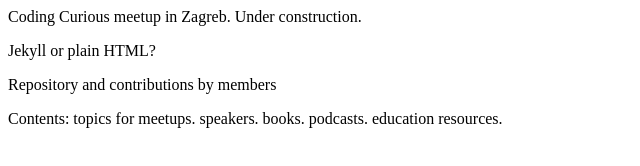
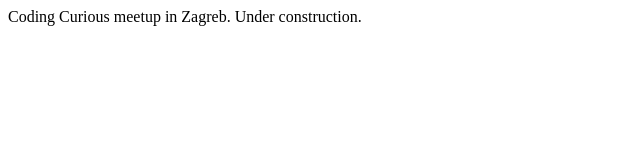
Before and after one commit to codingcurious/codingcurious.github.io, a plain HTML site: page index.html in a window 1280 px wide. Shown: the whole page, without its empty margins (0-640 px from the left). Drawn offline with Linux system fonts and the light colour scheme.

Commit message:
Update index.html

```diff
--- a/index.html
+++ b/index.html
@@ -1,5 +1 @@
 Coding Curious meetup in Zagreb. Under construction.
-
-<p>Jekyll or plain HTML?</p>
-<p>Repository and contributions by members</p>
-<p>Contents: topics for meetups. speakers. books. podcasts. education resources.</p>
```
